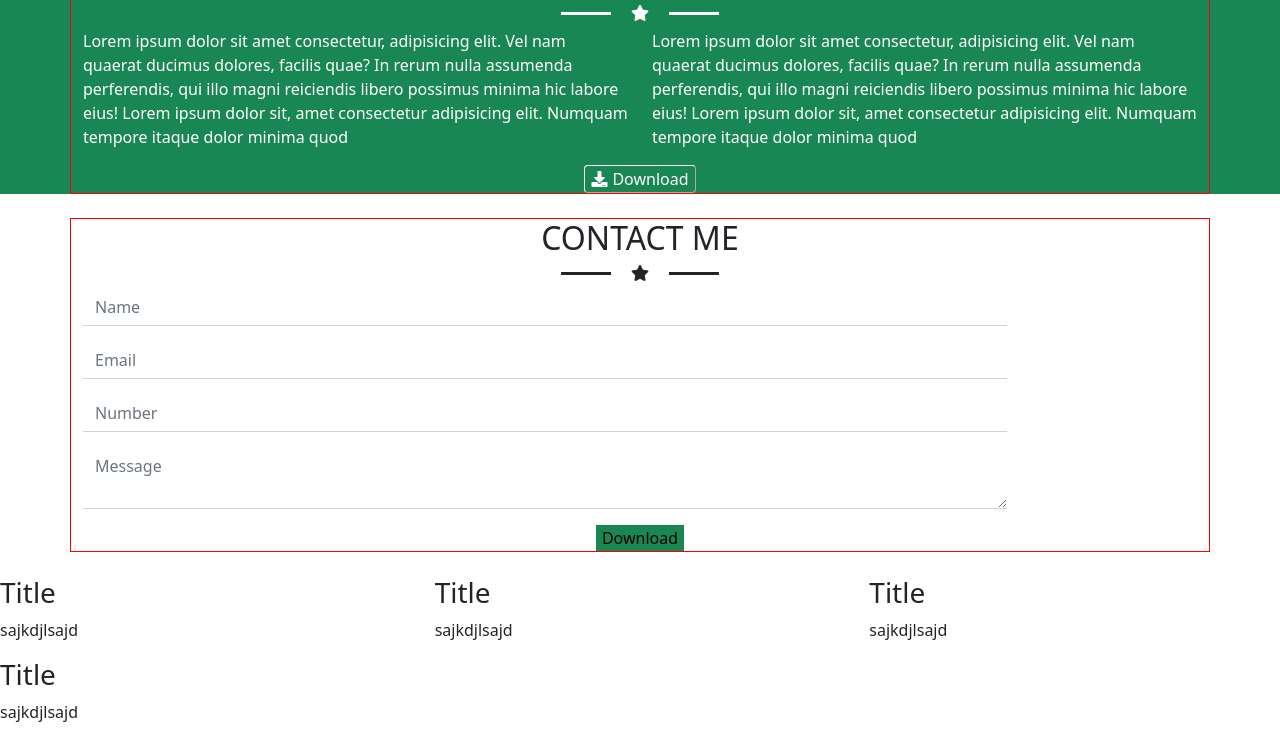
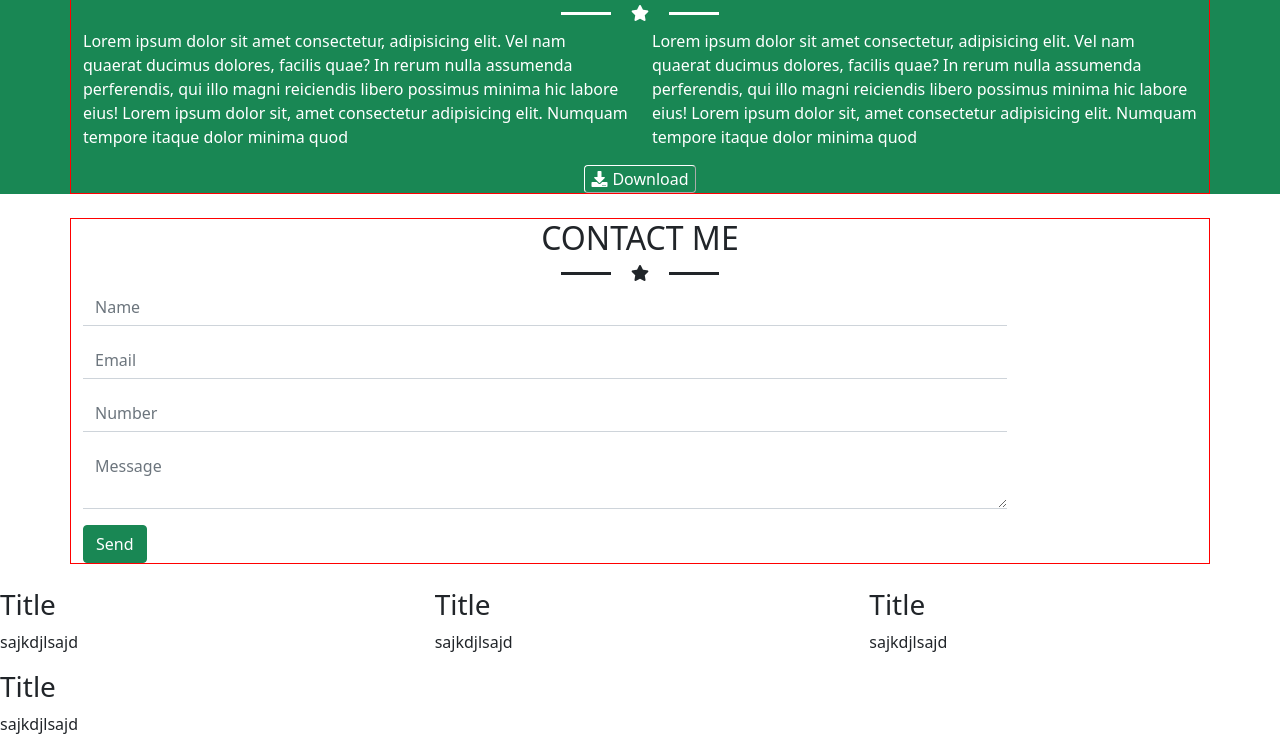
Before and after one commit to MatteoFilippini/html-css-bootstrap-freelancer, a plain HTML site: page index.html in a window 1280 px wide. Shown: the part 1210-1962 px from the top of the page. Drawn offline with nearby package versions, Linux system fonts and the light colour scheme.

Commit message:
added contact button

```diff
--- a/index.html
+++ b/index.html
@@ -165,12 +165,8 @@
                         <div class="mb-3">
                             <textarea class="form-control" id="message" name="message" placeholder="Message"></textarea>
                         </div>
+                        <button type="submit" class="btn btn-success">Send</button>
                     </form>
-                </div>
-            </div>
-            <div class="row text-center">
-                <div class="col">
-                    <button class="bg-success border-0">Download</button>
                 </div>
             </div>
         </div>
```
